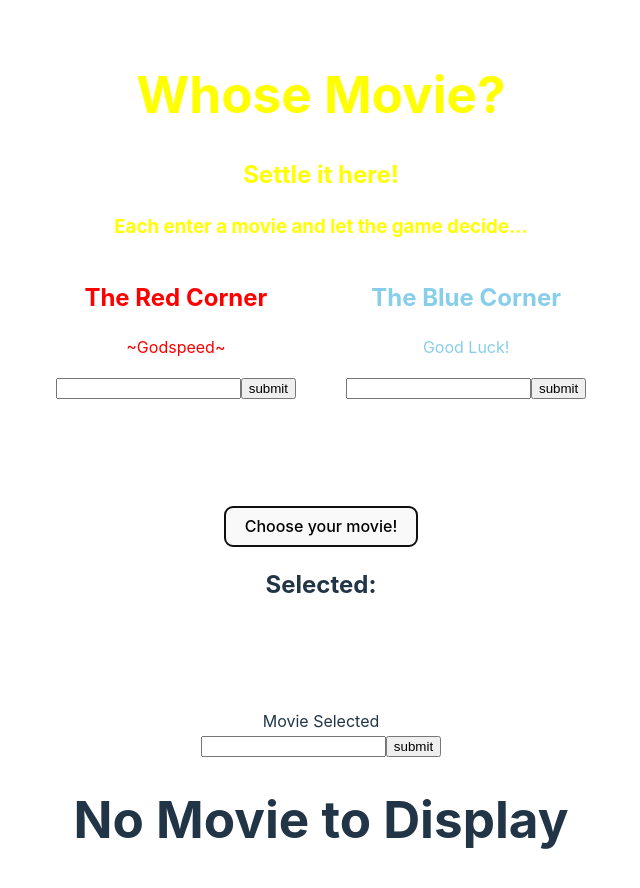
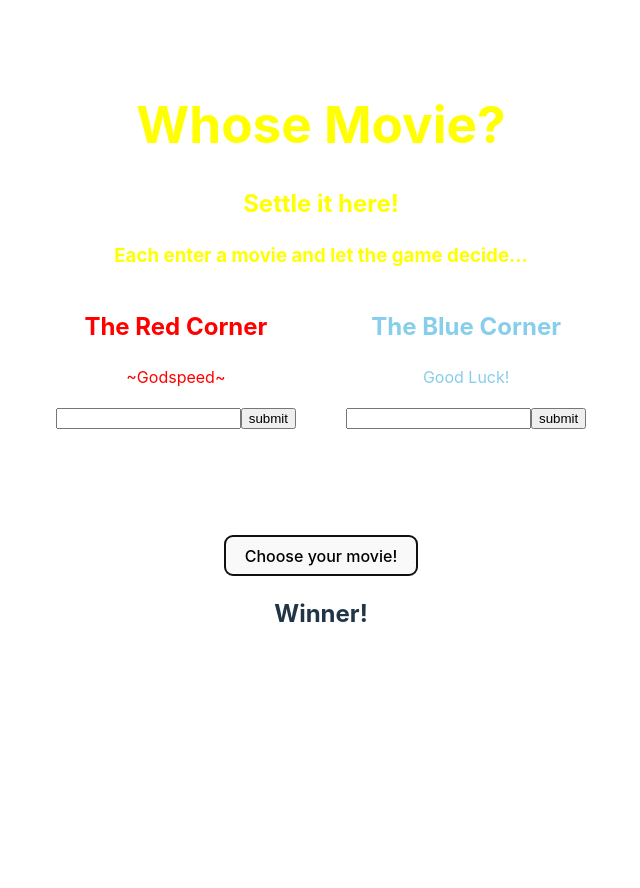
Before and after one commit to michaelg85/320SBA, a React (Vite) app: page / in a window 1280 px wide. Both pictures are taken after a click on the button "Choose your movie!". Shown: the top 888 px of the page, without its empty margins (319-959 px from the left). After the commit the page ends 800 px from the top, so only its background shows below. Built offline with nearby package versions, Linux system fonts and the light colour scheme; no server answers.

Commit message:
updated text

```diff
--- a/src/App.jsx
+++ b/src/App.jsx
@@ -1,8 +1,8 @@
 import { useState, useEffect } from "react";
 import "./App.css";
 // Import our components
-import MovieDisplay from "./components/MovieDisplay";
-import Form from "./components/Form";
+// import MovieDisplay from "./components/MovieDisplay";
+// import Form from "./components/Form";
 import RedMovieDisplay from "./components/RedMovieDisplay";
 import RedForm from "./components/RedForm";
 import BlueMovieDisplay from "./components/BlueMovieDisplay";
@@ -23,7 +23,7 @@ export default function App() {
   const [redMovie, setRedMovie] = useState(null);
   const [blueMovie, setBlueMovie] = useState(null);
   const [randomChoice, setRandomChoice] = useState(null);
-  const [selectedMovie, setSelectedMovie] = useState(null);
+  // const [selectedMovie, setSelectedMovie] = useState(null);
 
   // Function to get movies
   const getMovie = async(searchTerm) => {
@@ -138,11 +138,11 @@ export default function App() {
           <RandomChoiceDisplay randomChoice={randomChoice} />
         </div><br/><br/><br/>
 
-        <div>Movie Selected</div>
+        {/* <div>Movie Selected</div>
         <div className="App">
           <Form moviesearch={getMovie} />
           <MovieDisplay movie={movie} />
-        </div>
+        </div> */}
 
 
 
--- a/src/components/RandomChoice/RandomChoice.jsx
+++ b/src/components/RandomChoice/RandomChoice.jsx
@@ -19,7 +19,7 @@ const RandomChoice = () => {
     <div>
       {/* <h1>Random Choice Selector</h1> */}
       <button onClick={selectRandomChoice}>Choose your movie!</button>
-      {selectedChoice && <h2>Selected: {RandomChoice}</h2>}
+      {selectedChoice && <h2>Winner! {RandomChoice}</h2>}
     </div>
   );
 }
```
